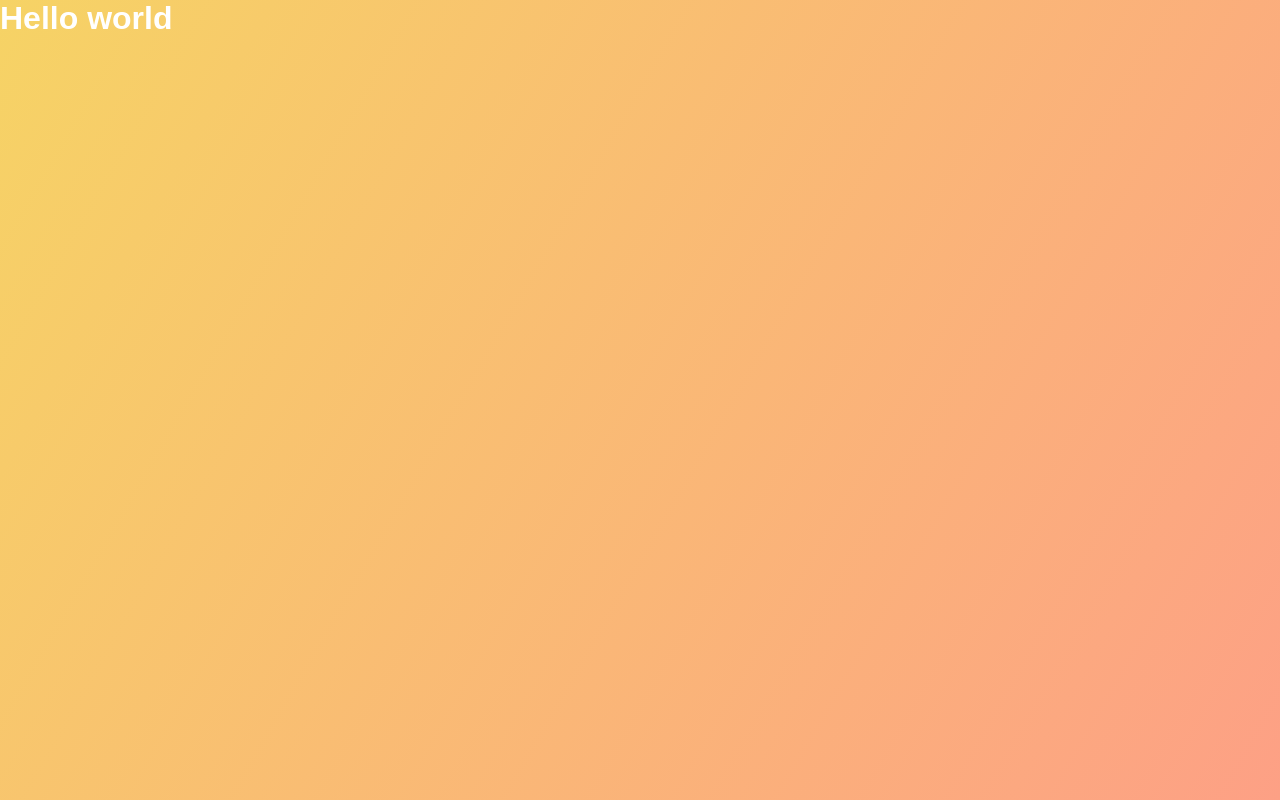
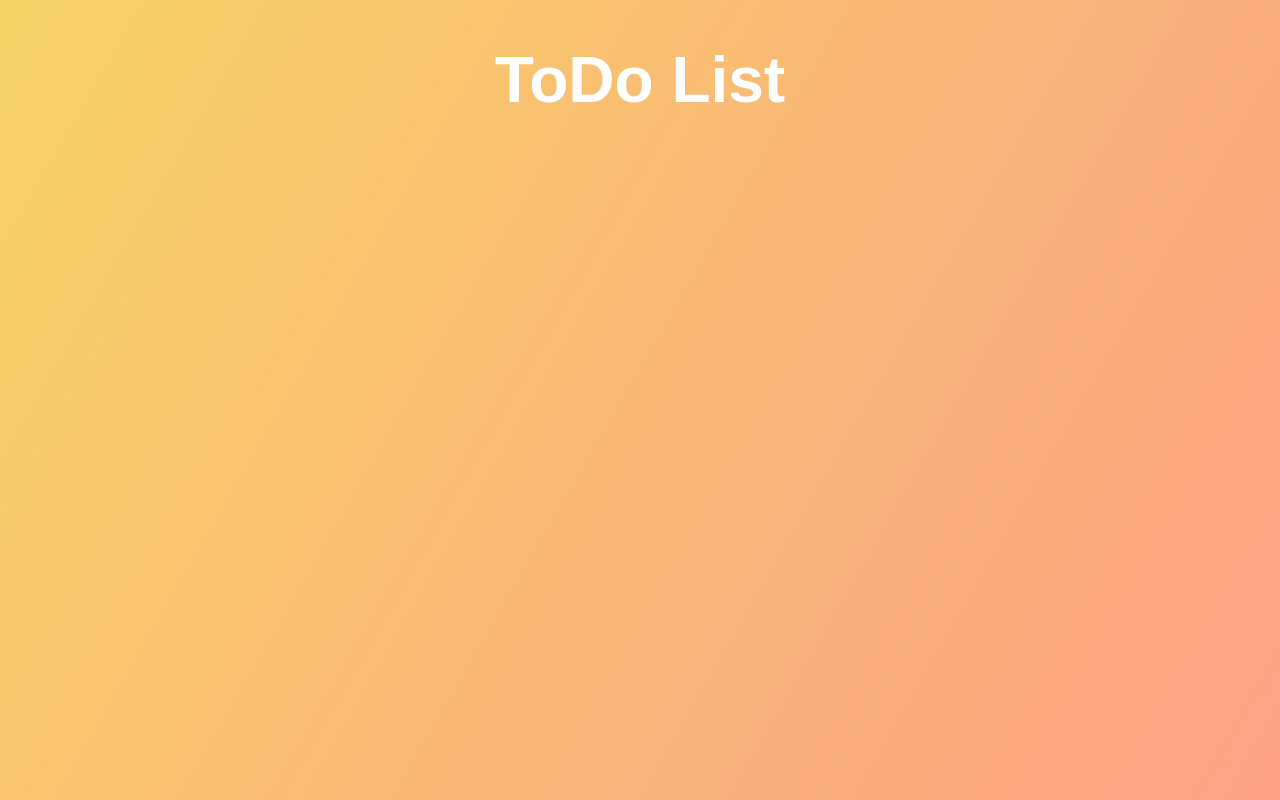
Before and after one commit to RTurney/React-ToDoList, a React (Create React App) app: page / in a window 1280 px wide. Built offline with nearby package versions, Linux system fonts and the light colour scheme.

Commit message:
Add components folder w/v Form.js and ToDoList.js

```diff
--- a/src/App.js
+++ b/src/App.js
@@ -3,7 +3,9 @@ import './App.css';
 function App() {
   return (
     <div className="App">
-      <h1>Hello world</h1>
+      <header>
+        <h1>ToDo List</h1>
+      </header>
     </div>
   );
 }
```
Also changed, not shown: src/components/Form.js (added), src/components/ToDoList.js (added).
